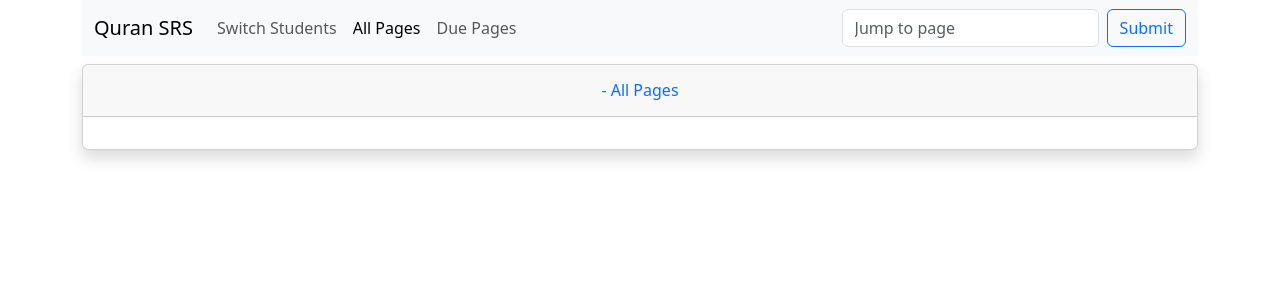
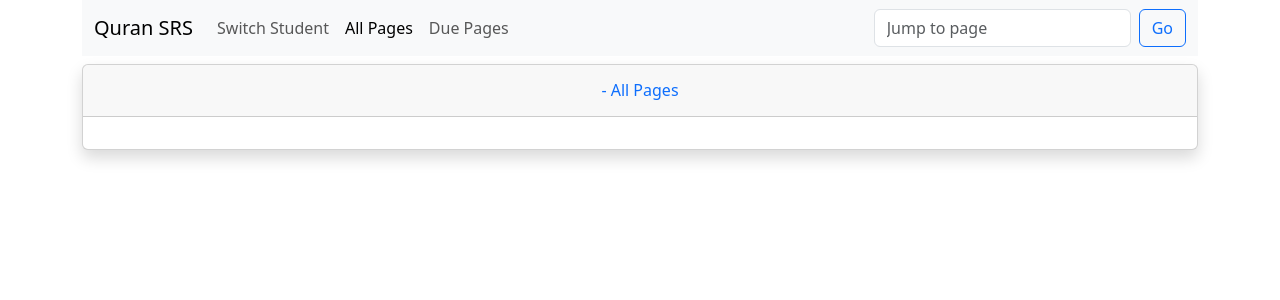
Before and after one commit to siraj-samsudeen/quran-srs, a Django app: template core_app/templates/all.html in a window 1280 px wide. Shown: the top 300 px of the page. Run offline with Django 3.2, Linux system fonts and the light colour scheme; the template is opened without the code that fills it, so the values that code supplies are empty; some libraries are stand-ins or nearby versions.

Commit message:
cosmetic changes

```diff
--- a/core_app/templates/nav.html
+++ b/core_app/templates/nav.html
@@ -9,7 +9,7 @@
 <div class="collapse navbar-collapse" id="navbarNav">
   <ul class="navbar-nav">
     <li class="nav-item">
-      <a href="/" class="nav-link">Switch Students</a>
+      <a href="/" class="nav-link">Switch Student</a>
     </li>
     <li class="nav-item">
       <a
@@ -40,6 +40,6 @@
       value="{{next_new_page}}"
       placeholder="Jump to page"
     />
-    <button type="submit" class="btn btn-outline-primary">Submit</button>
+    <button type="submit" class="btn btn-outline-primary">Go</button>
   </form>
 </div>
--- a/core_app/templates/page_entry.html
+++ b/core_app/templates/page_entry.html
@@ -2,7 +2,7 @@
 <!-- protect -->
 {% load custom_format bootstrap5 %}
 <!-- protect -->
-{% block title %}Enter Revision Data {% endblock title %}
+{% block title %}{{student.name}} - Page {{page}} {% endblock title %}
 <!-- protect -->
 {% block content %}
 
```
